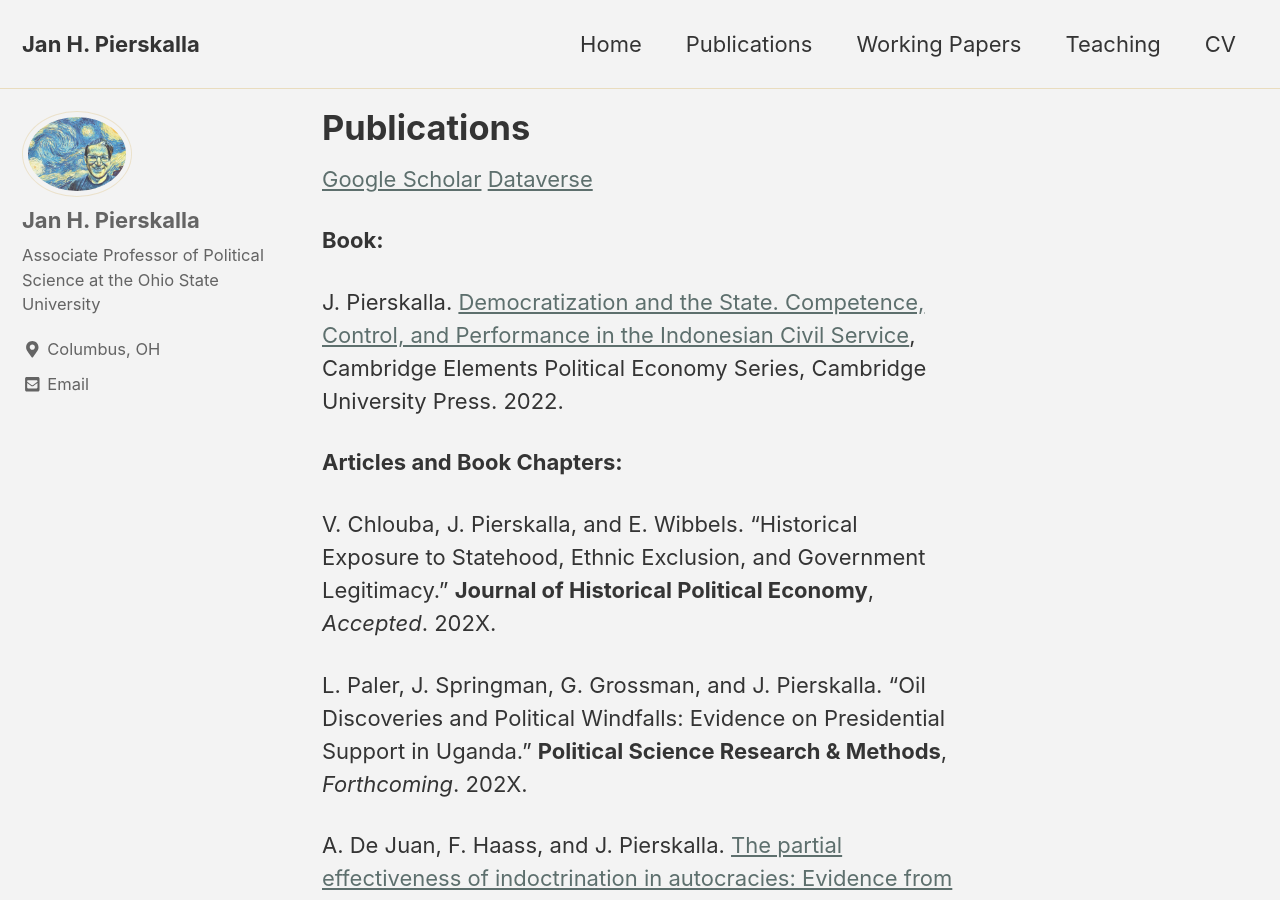
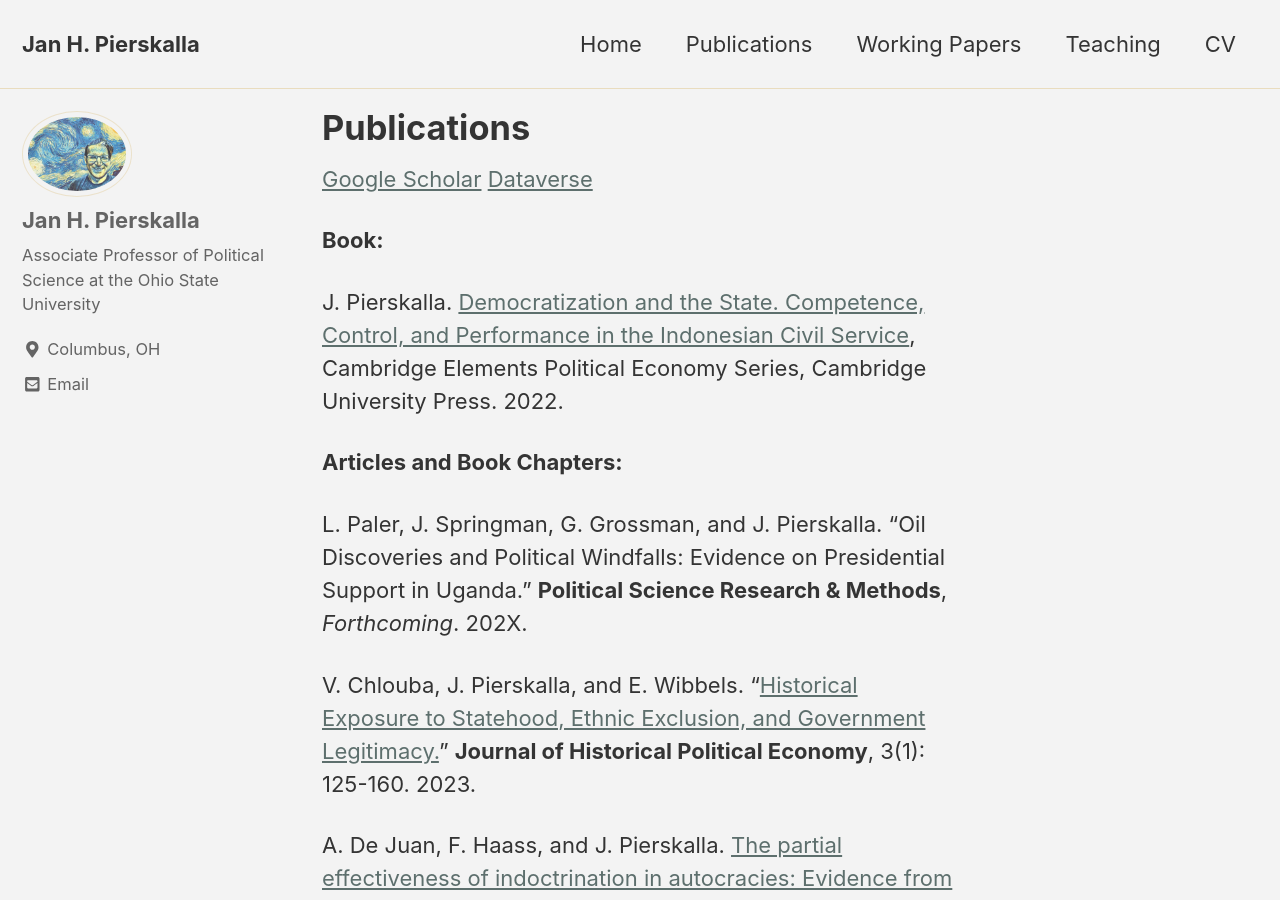
Before and after one commit to jpierskalla/jpierskalla.github.io, a Jekyll site: the page built from pages/publications.md, in a window 1280 px wide and 900 px high. Built offline with Jekyll 4.4.1, drawn with Linux system fonts in a browser that asks for light colours; nearby versions of some CDN libraries.

Commit message:
Update publications.md

```diff
--- a/pages/publications.md
+++ b/pages/publications.md
@@ -15,9 +15,9 @@ J. Pierskalla. [Democratization and the State. Competence, Control, and Performa
 
 __Articles and Book Chapters:__
 
-V. Chlouba, J. Pierskalla, and E. Wibbels. "Historical Exposure to Statehood, Ethnic Exclusion, and Government Legitimacy." **Journal of Historical Political Economy**, *Accepted*. 202X.
+L. Paler, J. Springman, G. Grossman, and J. Pierskalla. "Oil Discoveries and Political Windfalls: Evidence on Presidential Support in Uganda." **Political Science Research & Methods**, *Forthcoming*. 202X.
 
-L. Paler, J. Springman, G. Grossman, and J. Pierskalla. "Oil Discoveries and Political Windfalls: Evidence on Presidential Support in Uganda." **Political Science Research & Methods**, *Forthcoming*. 202X.
+V. Chlouba, J. Pierskalla, and E. Wibbels. "[Historical Exposure to Statehood, Ethnic Exclusion, and Government Legitimacy.](http://dx.doi.org/10.1561/115.00000048)" **Journal of Historical Political Economy**, 3(1): 125-160. 2023.
 
 A. De Juan, F. Haass, and J. Pierskalla. [The partial effectiveness of indoctrination in autocracies: Evidence from a natural experiment in the German Democratic Republic.](https://www.cambridge.org/core/journals/world-politics/article/abs/partial-effectiveness-of-indoctrination-in-autocracies/3E8EDA6B1DCEB8DCCEB697864B092BDC) **World Politics**, 73 (4): pp.593-628. 2021.
 
```
